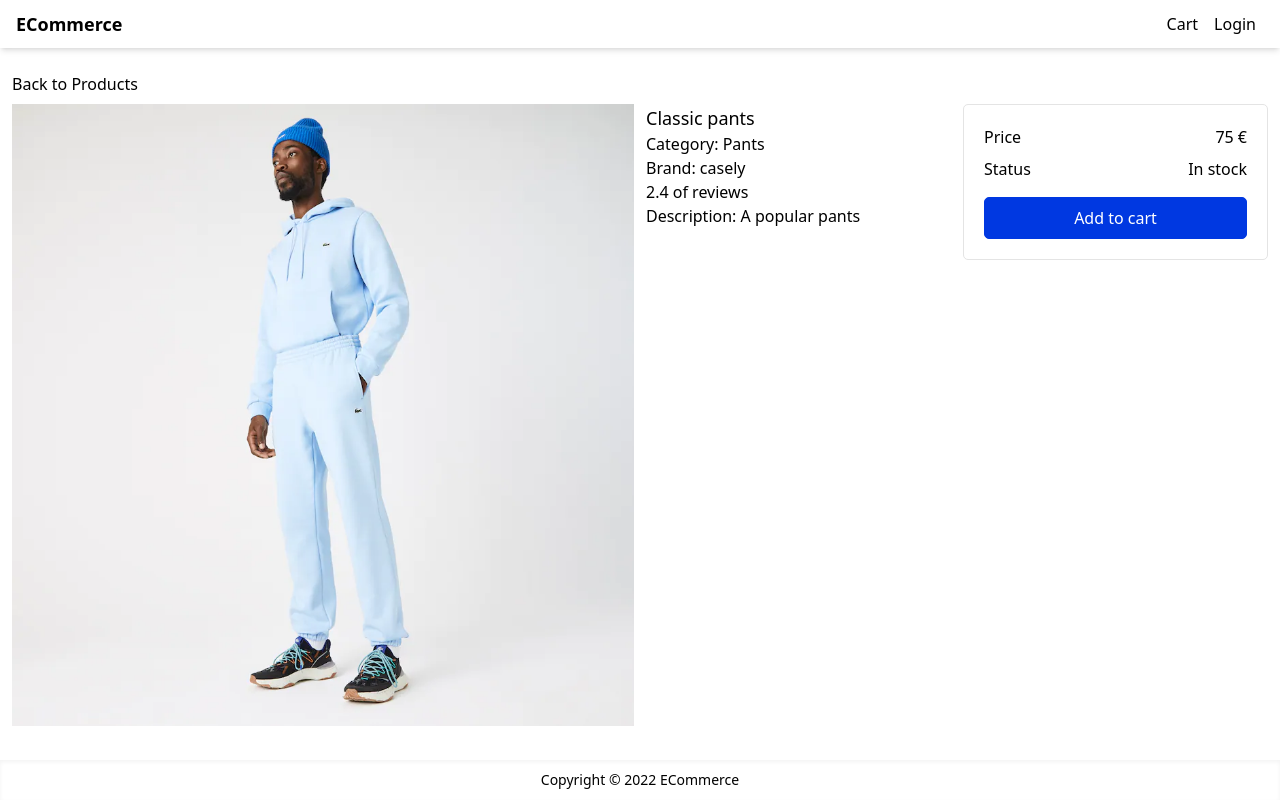
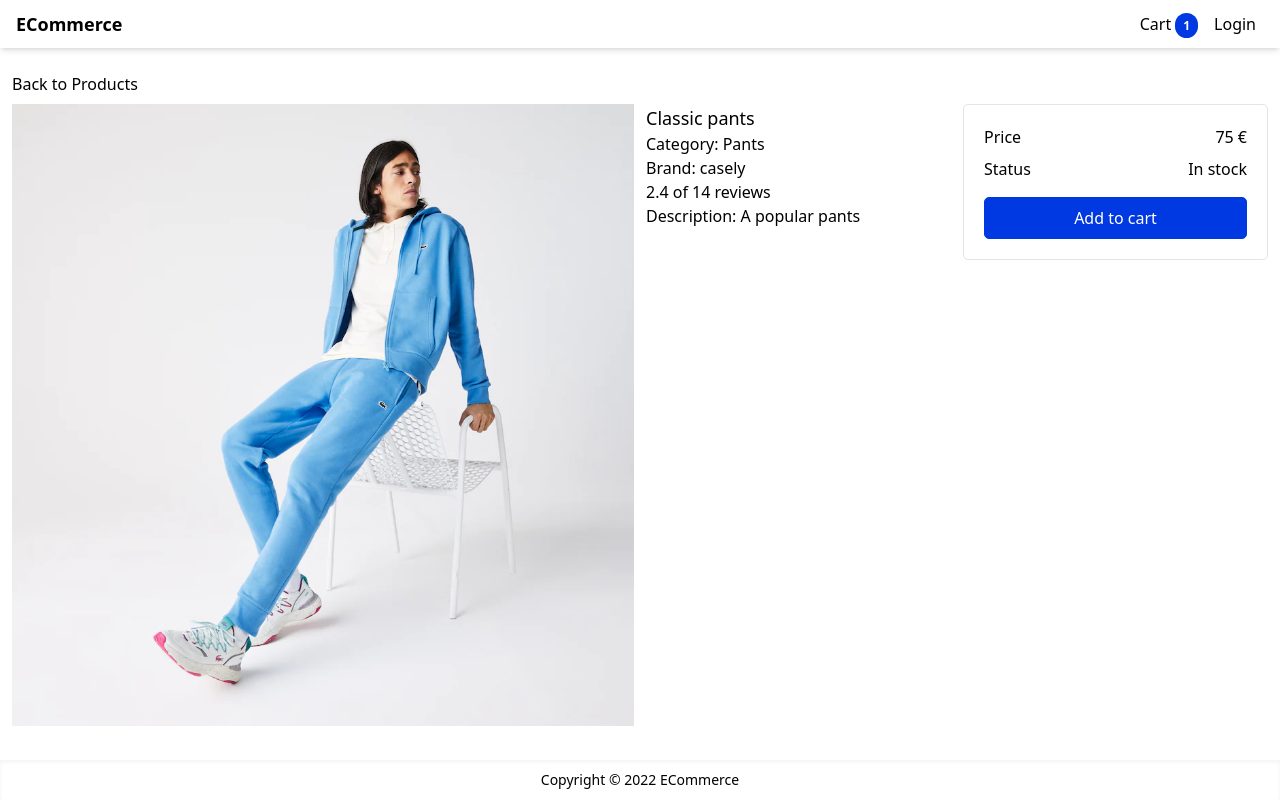
Before and after one commit to dimitriwdev/ECommerce---next-mongodb-tailwind, a Next.js app: page /product/classic-pants in a window 1280 px wide. Both pictures are taken after a click on the button "Add to cart". Built offline with nearby package versions, Linux system fonts and the light colour scheme.

Commit message:
Add to  cart handler

```diff
--- a/components/Layout.js
+++ b/components/Layout.js
@@ -1,7 +1,11 @@
+import { useContext } from 'react'
 import Head from 'next/head'
 import Link from 'next/link'
+import { Store } from '../utils/Store'
 
 export default function Layout({ title, children }) {
+  const { state } = useContext(Store)
+  const { cart } = state
 
   return (
     <>
@@ -17,7 +21,13 @@ export default function Layout({ title, children }) {
               <a className='text-lg font-bold'>ECommerce</a>
             </Link>
             <div>
-              <Link href='/cart'><a className='p-2'>Cart</a></Link>
+              <Link href='/cart'><a className='p-2'>Cart
+                {cart.cartItems.length > 0 && (
+                  <span className='ml-1 py-1 px-2 text-xs font-bold rounded-full bg-primary text-white'>
+                    {cart.cartItems.reduce((a, c) => a + c.quantity, 0)}
+                  </span>
+                )}
+              </a></Link>
               <Link href='/login'><a className='p-2'>Login</a></Link>
             </div>
           </nav>
--- a/components/productItem.js
+++ b/components/productItem.js
@@ -12,7 +12,7 @@ export default function productItem({ product }) {
             alt={product.name}
             width={915}
             height={915}
-            layput='responsive'
+            layout='responsive'
             className='rounded shadow'
           />
         </a>
--- a/package.json
+++ b/package.json
@@ -9,6 +9,7 @@
     "lint": "next lint"
   },
   "dependencies": {
+    "@types/react": "^18.0.20",
     "next": "12.3.0",
     "react": "18.2.0",
     "react-dom": "18.2.0"
--- a/pages/_app.js
+++ b/pages/_app.js
@@ -1,7 +1,12 @@
 import '../styles/globals.css'
+import { StoreProvider } from '../utils/Store'
 
 function MyApp({ Component, pageProps }) {
-  return <Component {...pageProps} />
+  return (
+    <StoreProvider>
+      <Component {...pageProps} />
+    </StoreProvider>
+  )
 }
 
 export default MyApp
--- a/pages/product/[slug].js
+++ b/pages/product/[slug].js
@@ -1,15 +1,31 @@
+
+import React, { useContext } from 'react'
 import Layout from '../../components/Layout'
 import { useRouter } from 'next/router'
 import Link from 'next/link'
 import data from '../../utils/data'
 import Image from 'next/image'
+import { Store } from '../../utils/Store'
 
 export default function ProductScreen() {
+  const { state, dispatch } = useContext(Store)
+
   const { query } = useRouter()
   const { slug } = query
-  const product = data.products.find(x => x.slug === slug)
+  const product = data.products.find((item) => item.slug === slug)
   if (!product) {
     return <div>Product not found</div>
+  }
+
+  const addToCartHandler = () => {
+    const existItem = state.cart.cartItems.find((item) => item.slug === product.slug)
+    const quantity = existItem ? existItem.quantity + 1 : 1
+
+    if (product.countInStock < quantity) {
+      alert('Sorry, this product is out of stock')
+      return
+    }
+    dispatch({ type: 'CART_ADD_ITEM', payload: { ...product, quantity } })
   }
 
   return (
@@ -24,7 +40,7 @@ export default function ProductScreen() {
             alt={product.name}
             width={915}
             height={915}
-            layput='responsive'
+            layout='responsive'
           />
         </div>
         <div>
@@ -34,7 +50,7 @@ export default function ProductScreen() {
             </li>
             <li>Category: {product.category}</li>
             <li>Brand: {product.brand}</li>
-            <li>{product.rating} of {product.numreviews} reviews</li>
+            <li>{product.rating} of {product.numReviews} reviews</li>
             <li>Description: {product.description}</li>
           </ul>
         </div>
@@ -48,7 +64,7 @@ export default function ProductScreen() {
               <div>Status</div>
               <div>{product.countInStock > 0 ? 'In stock' : 'Currently out of stock'}</div>
             </div>
-            <button className='primary-btn w-full'>Add to cart</button>
+            <button className='primary-btn w-full' onClick={addToCartHandler}>Add to cart</button>
           </div>
         </div>
       </div>
--- /dev/null
+++ b/utils/Store.js
@@ -0,0 +1,36 @@
+import { createContext, useReducer } from 'react'
+
+export const Store = createContext()
+
+const initialState = {
+  cart: { cartItems: [] },
+}
+
+function reducer(state, action) {
+  switch (action.type) {
+    case 'CART_ADD_ITEM': {
+      const newItem = action.payload;
+      const existItem = state.cart.cartItems.find(
+        (item) => item.slug === newItem.slug
+      )
+      const cartItems = existItem
+        ? state.cart.cartItems.map(
+          (item) =>
+            item.name === existItem.name
+              ? newItem
+              : item
+        )
+        : [...state.cart.cartItems, newItem]
+      return { ...state, cart: { ...state.cart, cartItems } }
+    }
+    default:
+      return state
+  }
+}
+
+export function StoreProvider({ children }) {
+  const [state, dispatch] = useReducer(reducer, initialState)
+  const value = { state, dispatch }
+  return <Store.Provider value={value}>{children}</Store.Provider>
+
+}
--- a/utils/data.js
+++ b/utils/data.js
@@ -64,7 +64,7 @@ const data = {
       name: 'Classic pants',
       slug: 'classic-pants',
       category: 'Pants',
-      image: '/images/pant2.webp',
+      image: '/images/pant3.webp',
       price: 75,
       brand: 'casely',
       rating: 2.4,
```
Also changed, not shown: 1 other file (tests, documents, lock files or other folders).
